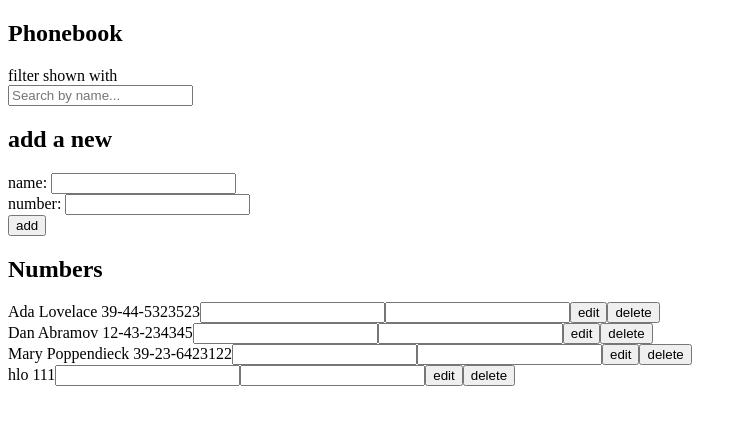
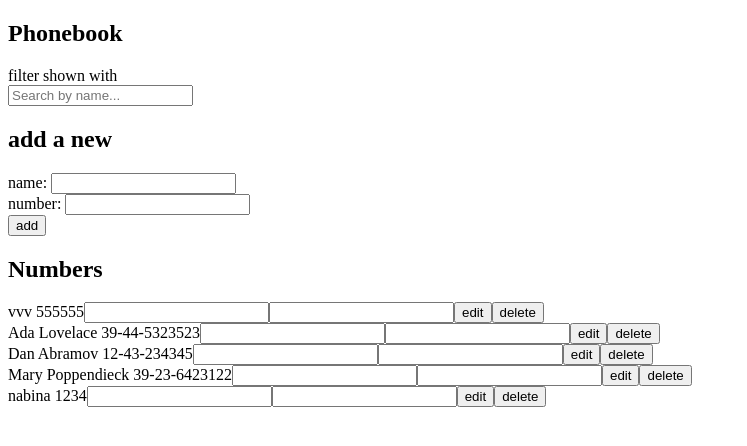
Before and after one commit to nabinamangrati/fullstackopen, a React (Vite) app in the folder part2/phoneBook/: page / in a window 1280 px wide. Shown: the top 446 px of the page, without its empty margins (0-747 px from the left). Built offline with nearby package versions, Linux system fonts and the light colour scheme; data requests are answered from the project's data file.

Commit message:
id fixed part2 d

```diff
--- a/part2/phoneBook/db.json
+++ b/part2/phoneBook/db.json
@@ -1,5 +1,10 @@
 {
   "persons": [
+    {
+      "id": "1",
+      "name": "vvv",
+      "number": "555555"
+    },
     {
       "name": "Ada Lovelace",
       "number": "39-44-5323523",
@@ -17,8 +22,8 @@
     },
     {
       "id": "5",
-      "name": "hlo",
-      "number": "111"
+      "name": "nabina",
+      "number": "1234"
     }
   ]
 }
--- a/part2/phoneBook/src/App.jsx
+++ b/part2/phoneBook/src/App.jsx
@@ -1,6 +1,6 @@
 import { useState, useEffect } from "react";
 import Filter from "./component/Filter";
-import axios from "axios";
+// import axios from "axios";
 import PersonForm from "./component/PersonForm";
 import Person from "./component/Person";
 import phoneServices from "./services/phone";
@@ -34,7 +34,8 @@ const App = () => {
     let newPerson = {
       name: newName,
       number: newNumber,
-      id: persons.length + 1,
+
+      id: `${persons.length + 1}`,
     };
     if (persons.some((person) => person.name === newName)) {
       // Issue a warning if the name already exists
@@ -43,6 +44,7 @@ const App = () => {
       let postAxios = phoneServices.create(newPerson);
       postAxios.then((response) => {
         setPersons(persons.concat(response.data));
+        console.dir(persons.concat(response.data));
         setNewName("");
 
         setNewNumber("");
--- a/part2/phoneBook/src/index.jsx
+++ b/part2/phoneBook/src/index.jsx
@@ -1,12 +1,13 @@
 import { createRoot } from "react-dom/client";
 import App from "./App";
-let persons = [
-  { name: "Arto Hellas", number: "040-123456", id: 1 },
-  { name: "Ada Lovelace", number: "39-44-5323523", id: 2 },
-  { name: "Dan Abramov", number: "12-43-234345", id: 3 },
-  { name: "Mary Poppendieck", number: "39-23-6423122", id: 4 },
-];
+// let persons = [
+//   { name: "Arto Hellas", number: "040-123456", id: 1 },
+//   { name: "Ada Lovelace", number: "39-44-5323523", id: 2 },
+//   { name: "Dan Abramov", number: "12-43-234345", id: 3 },
+//   { name: "Mary Poppendieck", number: "39-23-6423122", id: 4 },
+// ];
 
 const container = document.getElementById("root");
 const root = createRoot(container);
-root.render(<App persons={persons} />);
+root.render(<App />);
+// root.render(<App persons={persons} />);
```
